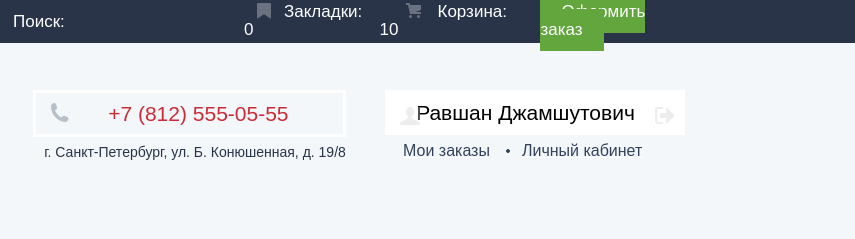
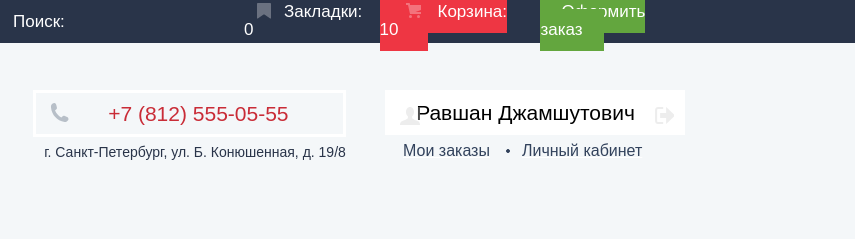
Before and after one commit to costa-satsati/technomart, a plain HTML site: page inner.html in a window 1280 px wide. Shown: the top 239 px of the page, 425-1280 px from the left. Drawn offline with Linux system fonts and the light colour scheme; a web font is replaced by a local one.

Commit message:
add red to inner basket

```diff
--- a/css/style.css
+++ b/css/style.css
@@ -228,6 +228,10 @@ a {
   position: relative;
   padding-left: 58px;
   padding-right: 30px;
+}
+
+.basket-notempty{
+  background-color: #ee3643;
 }
 
 .icon-bookmark::before {
--- a/inner.html
+++ b/inner.html
@@ -26,7 +26,7 @@
             <a class="icon-bookmark" href="#">Закладки: 0</a>
           </li>
           <li>
-            <a class="icon-basket" href="#">Корзина: 10</a>
+            <a class="icon-basket basket-notempty" href="#">Корзина: 10</a>
           </li>
           <li class="order-button">
             <a class="checkout" href="#">Оформить заказ</a>
```
